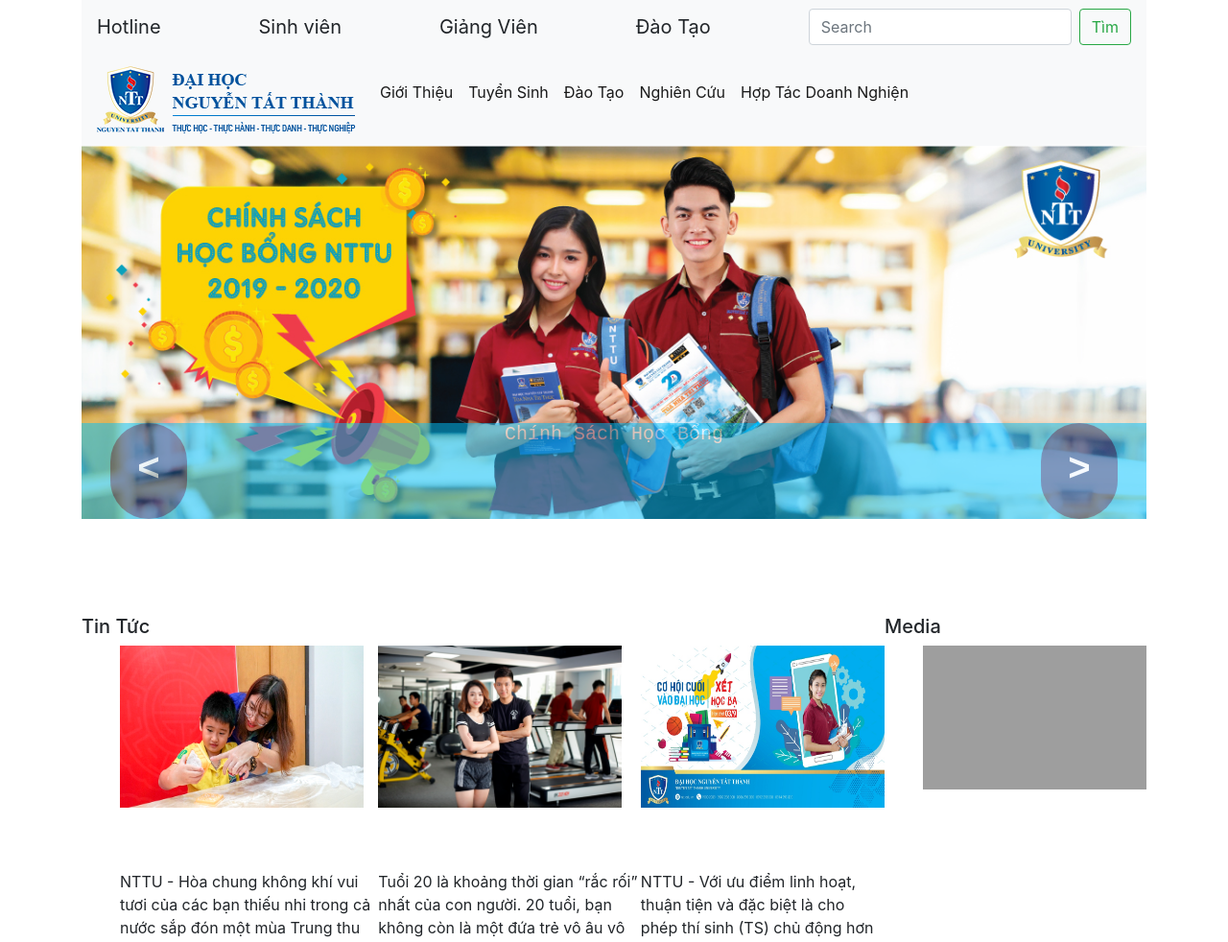
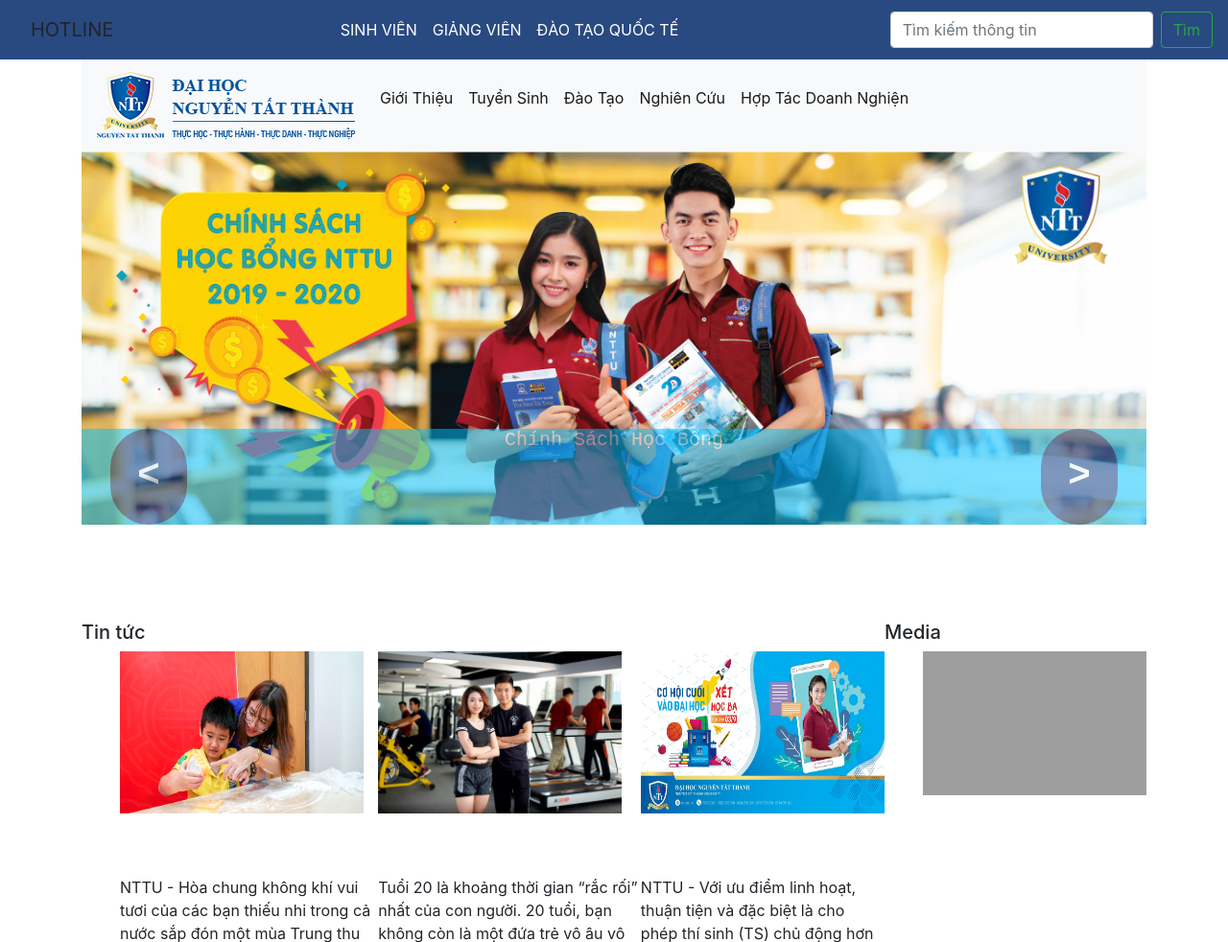
Before and after one commit to luutunglam15061998/CSE485_175A071168_175A071555, a PHP site: page /demo.html in a window 1280 px wide. Shown: the top 982 px of the page at 96% size. Run offline with PHP 8.4, Linux system fonts and the light colour scheme; grey boxes are pictures that could not be loaded.

Commit message:
chinh sua va them mau cho phan header

```diff
--- a/Đại Học Nguyễn Tất Thành/demo.html
+++ b/Đại Học Nguyễn Tất Thành/demo.html
@@ -11,17 +11,35 @@
 	<script src="https://stackpath.bootstrapcdn.com/bootstrap/4.3.1/js/bootstrap.min.js" integrity="sha384-JjSmVgyd0p3pXB1rRibZUAYoIIy6OrQ6VrjIEaFf/nJGzIxFDsf4x0xIM+B07jRM" crossorigin="anonymous"></script>
 </head>
 <body>
+	<div class="menu">
+		<nav class="navbar navbar-expand-lg ">
+			<a class="navbar-brand no-brand" href="#"></a>
+				<button class="navbar-toggler" type="button" data-toggle="collapse" data-target="#navbarSupportedContent" aria-controls="navbarSupportedContent" aria-expanded="false" aria-label="Toggle navigation">
+					<span class="navbar-toggler-icon"></span>
+				</button>
+
+				<div class="collapse navbar-collapse"  id="navbarSupportedContent">
+					<a class="navbar-brand">Hotline</a>
+					<ul class="navbar-nav mx-auto ">
+
+						<li class="nav-item">
+							<a class="nav-link" href="#">Sinh viên</a>
+						</li>
+						<li class="nav-item">
+							<a class="nav-link" href="#">Giảng viên</a>
+						</li>
+						<li class="nav-item">
+							<a class="nav-link" href="#">Đào tạo quốc tế</a>
+						</li>
+					</ul>
+					<form class="form-inline">
+						<input class="form-control mr-sm-2" type="search" placeholder="Tìm kiếm thông tin" aria-label="search">
+						<button class="btn btn-outline-success my-2 my-sm-0" type="submit">Tìm</button>
+					</form>
+				</div>
+		</nav>
+	</div>
 	<div class="container">
-		<nav class="navbar navbar-light bg-light">
-			<a class="navbar-brand">Hotline</a>
-			<a class="navbar-brand">Sinh viên</a>
-			<a class="navbar-brand">Giảng Viên</a>
-			<a class="navbar-brand">Đào Tạo</a>
-			<form class="form-inline">
-				<input class="form-control mr-sm-2" type="search" placeholder="Search" aria-label="Search">
-				<button class="btn btn-outline-success my-2 my-sm-0" type="submit">Tìm</button>
-			</form>
-		</nav>
 		<nav class="navbar navbar-expand-lg navbar-light bg-light">
 			<a class="navbar-brand" href="#"><img src="images/logo_ntt.png"></a>
 			<button class="navbar-toggler" type="button" data-toggle="collapse" data-target="#navbarNavDropdown" aria-controls="navbarNavDropdown" aria-expanded="false" aria-label="Toggle navigation">
@@ -61,7 +79,7 @@
 	<div class="container">
 		<div class="main">
 			<div class="main1">
-				<h5>Tin Tức</h5>
+				<h5>Tin tức</h5>
 				<ul class="ulmain1">
 					<li class="anhmain1">
 						<a href="#"><img src="images/1.JPG" width="254.183px" height="169.153px">
@@ -115,8 +133,8 @@
 				<ul class="ulmain02">
 					<li class="limain02"><a href="http://ntt.edu.vn/web/su-kien/chuong-trinh-dong-hanh-cung-suc-khoe-hoc-duong-tu-van-cham-soc-dieu-tri-cac-ben-ve-da-nam-2019"></a><img src="images/07-sep.png" width="300px" height="100px"><h6>Chương trình "Đồng hành cùng sức khỏe học đường: Tư vấn, chăm sóc, điều trị các bện về da" năm 2019</h6></li>
 					<li class="limain02"><a href="http://ntt.edu.vn/web/su-kien/chuong-trinh-trung-thu-cho-con-cua-gv-cb-cnv-truong"></a><img src="images/11-sep.png" width="168px" height="100px"><h6>Chương trình trung thu cho con của GV - CB - CNV Trường</h6></li>
-					<li class="limain02"><a href="http://ntt.edu.vn/web/su-kien chuong-trinh-ngay-hoi-tot-nghiep-va-chinh-phuc-nha-tuyen-dung-khoa-cong-nghe-sinh-hoc"><img src="images/07-sep.png" width="102.5px" height="100px"></li>
-					<h6>Chương trình Ngày hội tốt nghiệp và Chinh phục nhà tuyển dung - Khoa Công nghệ sinh học</h6>
+					<li class="limain02"><a href="http://ntt.edu.vn/web/su-kien chuong-trinh-ngay-hoi-tot-nghiep-va-chinh-phuc-nha-tuyen-dung-khoa-cong-nghe-sinh-hoc"><img src="images/07-sep.png" width="102.5px" height="100px"><h6>Chương trình Ngày hội tốt nghiệp và Chinh phục nhà tuyển dung - Khoa Công nghệ sinh học</h6></li>
+
 				</ul>
 			</div>
 		</div>
--- a/Đại Học Nguyễn Tất Thành/style3.css
+++ b/Đại Học Nguyễn Tất Thành/style3.css
@@ -1,4 +1,8 @@
 
+.menu{
+	background-color: #294981;
+	text-transform: uppercase;
+}
 #slideshow{
 	width: 80%;
 	margin: 0px auto;
```
